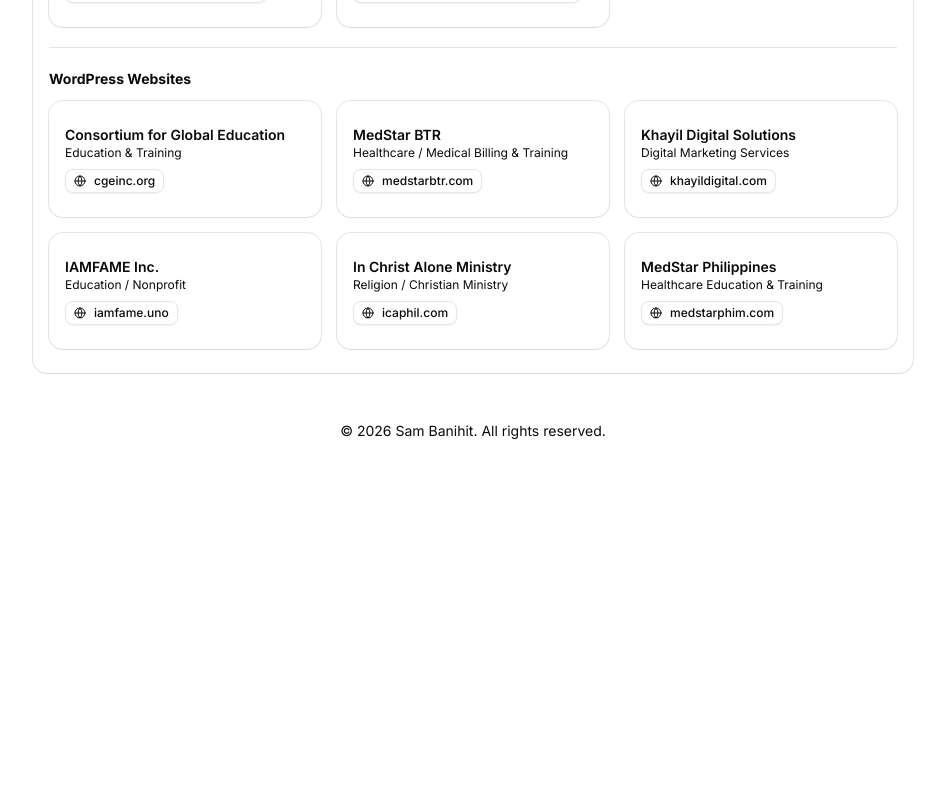
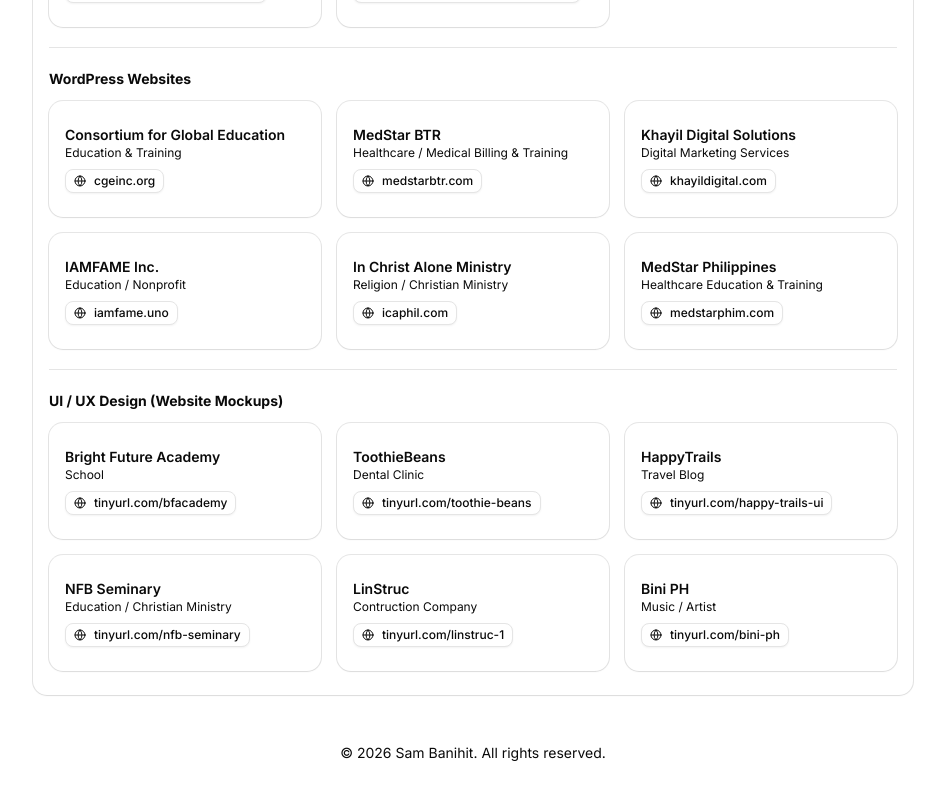
Before and after one commit to sambanihit98/sam-banihit-portfolio-v2, a Next.js app: page / in a window 1280 px wide. Shown: the part 1768-2568 px from the top of the page, without its empty margins (167-1112 px from the left). Before the commit the page ends 2249 px from the top, so only its background shows below. Built offline with nearby package versions, Linux system fonts and the light colour scheme.

Commit message:
Update component-example.tsx

```diff
--- a/components/component-example.tsx
+++ b/components/component-example.tsx
@@ -866,6 +866,178 @@
               </Card>
             </div>
           </section>
+
+          <hr />
+
+          <section>
+            <div className="mb-3">
+              <CardSubTitle>UI / UX Design (Website Mockups)</CardSubTitle>
+            </div>
+            <div className="gap-4 grid lg:grid-cols-3">
+              <Card className="w-full">
+                <CardContent>
+                  <div className="space-y-2">
+                    <div>
+                      <p className="font-semibold">Bright Future Academy</p>
+                      <p className="text-xs">School</p>
+                    </div>
+                    <div>
+                      <Button
+                        asChild
+                        size="xs"
+                        variant="outline"
+                        className="gap-2 cursor-pointer"
+                      >
+                        <a
+                          href="https://tinyurl.com/bfacademy"
+                          target="_blank"
+                          rel="noreferrer"
+                        >
+                          <Globe className="h-4 w-4" />
+                          tinyurl.com/bfacademy
+                        </a>
+                      </Button>
+                    </div>
+                  </div>
+                </CardContent>
+              </Card>
+              <Card className="w-full">
+                <CardContent>
+                  <div className="space-y-2">
+                    <div>
+                      <p className="font-semibold">ToothieBeans</p>
+                      <p className="text-xs">Dental Clinic</p>
+                    </div>
+                    <div>
+                      <Button
+                        asChild
+                        size="xs"
+                        variant="outline"
+                        className="gap-2 cursor-pointer"
+                      >
+                        <a
+                          href="https://tinyurl.com/toothie-beans"
+                          target="_blank"
+                          rel="noreferrer"
+                        >
+                          <Globe className="h-4 w-4" />
+                          tinyurl.com/toothie-beans
+                        </a>
+                      </Button>
+                    </div>
+                  </div>
+                </CardContent>
+              </Card>
+              <Card className="w-full">
+                <CardContent>
+                  <div className="space-y-2">
+                    <div>
+                      <p className="font-semibold">HappyTrails</p>
+                      <p className="text-xs">Travel Blog</p>
+                    </div>
+                    <div>
+                      <Button
+                        asChild
+                        size="xs"
+                        variant="outline"
+                        className="gap-2 cursor-pointer"
+                      >
+                        <a
+                          href="https://tinyurl.com/happy-trails-ui"
+                          target="_blank"
+                          rel="noreferrer"
+                        >
+                          <Globe className="h-4 w-4" />
+                          tinyurl.com/happy-trails-ui
+                        </a>
+                      </Button>
+                    </div>
+                  </div>
+                </CardContent>
+              </Card>
+              <Card className="w-full">
+                <CardContent>
+                  <div className="space-y-2">
+                    <div>
+                      <p className="font-semibold">NFB Seminary</p>
+                      <p className="text-xs">Education / Christian Ministry</p>
+                    </div>
+                    <div>
+                      <Button
+                        asChild
+                        size="xs"
+                        variant="outline"
+                        className="gap-2 cursor-pointer"
+                      >
+                        <a
+                          href="https://tinyurl.com/nfb-seminary"
+                          target="_blank"
+                          rel="noreferrer"
+                        >
+                          <Globe className="h-4 w-4" />
+                          tinyurl.com/nfb-seminary
+                        </a>
+                      </Button>
+                    </div>
+                  </div>
+                </CardContent>
+              </Card>
+              <Card className="w-full">
+                <CardContent>
+                  <div className="space-y-2">
+                    <div>
+                      <p className="font-semibold">LinStruc</p>
+                      <p className="text-xs">Contruction Company</p>
+                    </div>
+                    <div>
+                      <Button
+                        asChild
+                        size="xs"
+                        variant="outline"
+                        className="gap-2 cursor-pointer"
+                      >
+                        <a
+                          href="https://tinyurl.com/linstruc-1"
+                          target="_blank"
+                          rel="noreferrer"
+                        >
+                          <Globe className="h-4 w-4" />
+                          tinyurl.com/linstruc-1
+                        </a>
+                      </Button>
+                    </div>
+                  </div>
+                </CardContent>
+              </Card>
+              <Card className="w-full">
+                <CardContent>
+                  <div className="space-y-2">
+                    <div>
+                      <p className="font-semibold">Bini PH</p>
+                      <p className="text-xs">Music / Artist</p>
+                    </div>
+                    <div>
+                      <Button
+                        asChild
+                        size="xs"
+                        variant="outline"
+                        className="gap-2 cursor-pointer"
+                      >
+                        <a
+                          href="https://tinyurl.com/bini-ph"
+                          target="_blank"
+                          rel="noreferrer"
+                        >
+                          <Globe className="h-4 w-4" />
+                          tinyurl.com/bini-ph
+                        </a>
+                      </Button>
+                    </div>
+                  </div>
+                </CardContent>
+              </Card>
+            </div>
+          </section>
         </CardContent>
       </Card>
     </Example>
```
